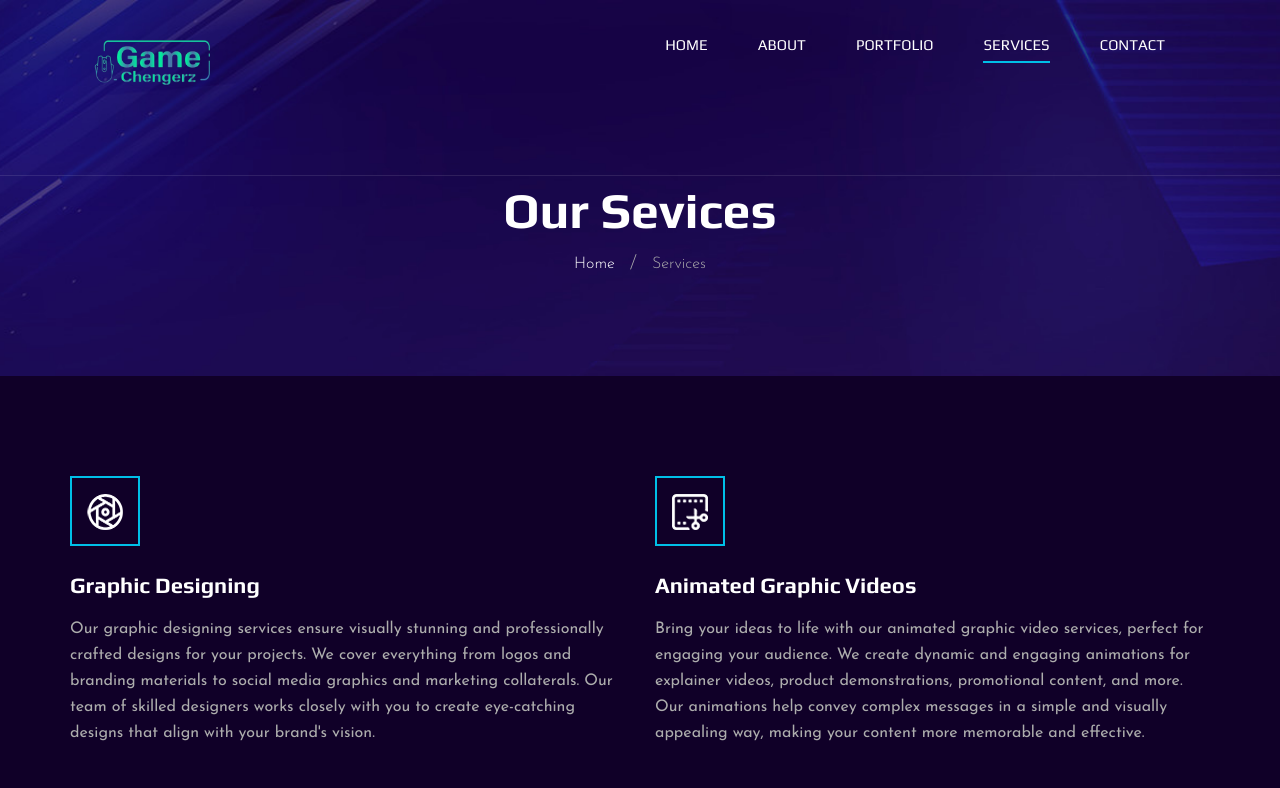
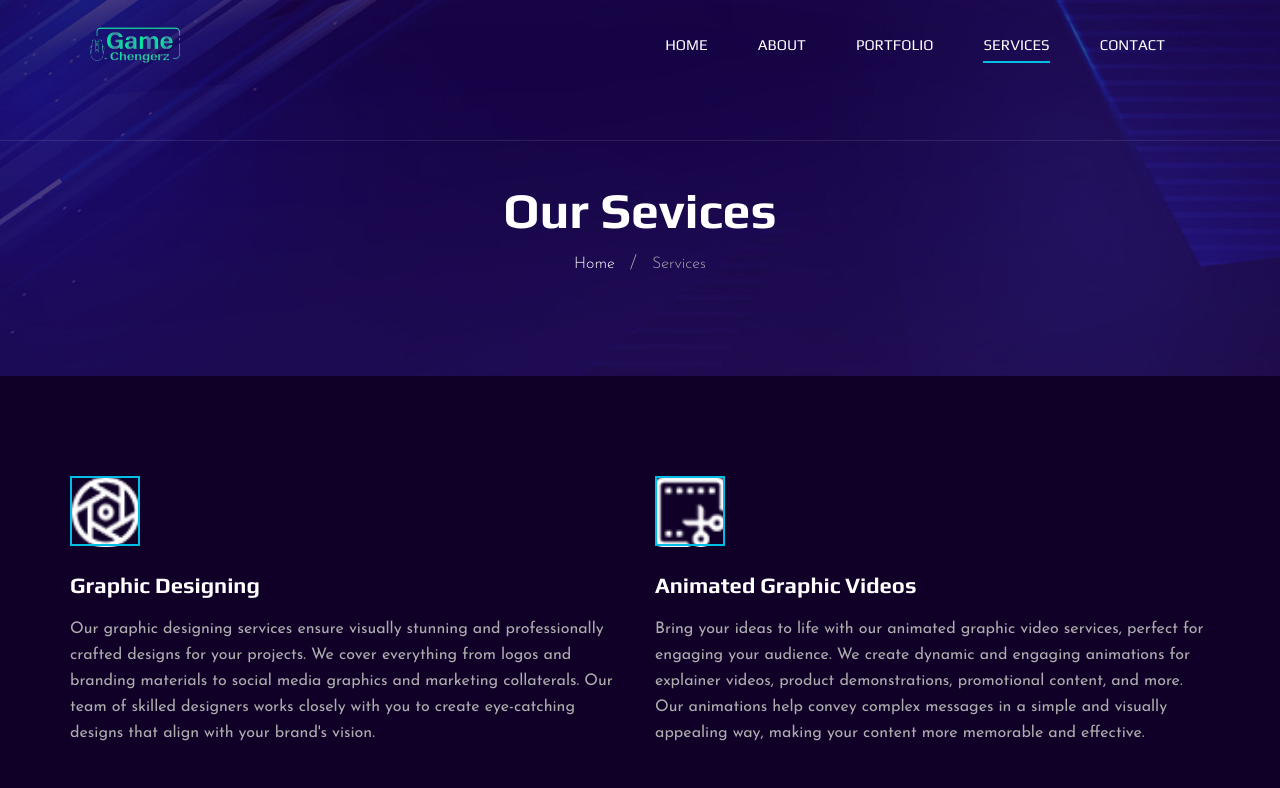
Before and after one commit to ih20/GameChengerz, a plain HTML site: page services.html in a window 1280 px wide. Shown: the top 788 px of the page. Drawn offline with Linux system fonts and the light colour scheme.

Commit message:
Update style.css

```diff
--- a/css/style.css
+++ b/css/style.css
@@ -53,6 +53,11 @@ p {
 
 img {
   max-width: 100%;
+  width: 130px;
+
+}
+.logo1{
+  height: 130px;
 }
 
 input:focus,
```
